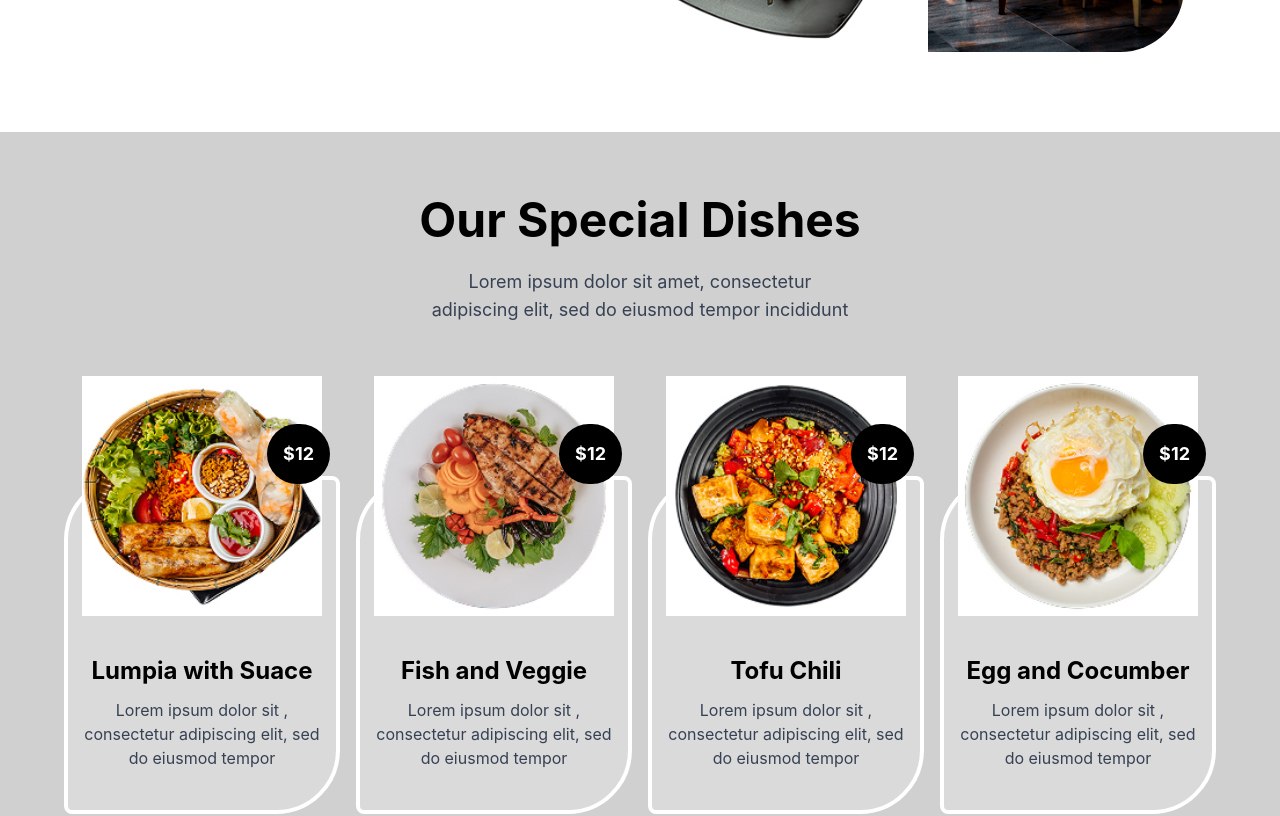
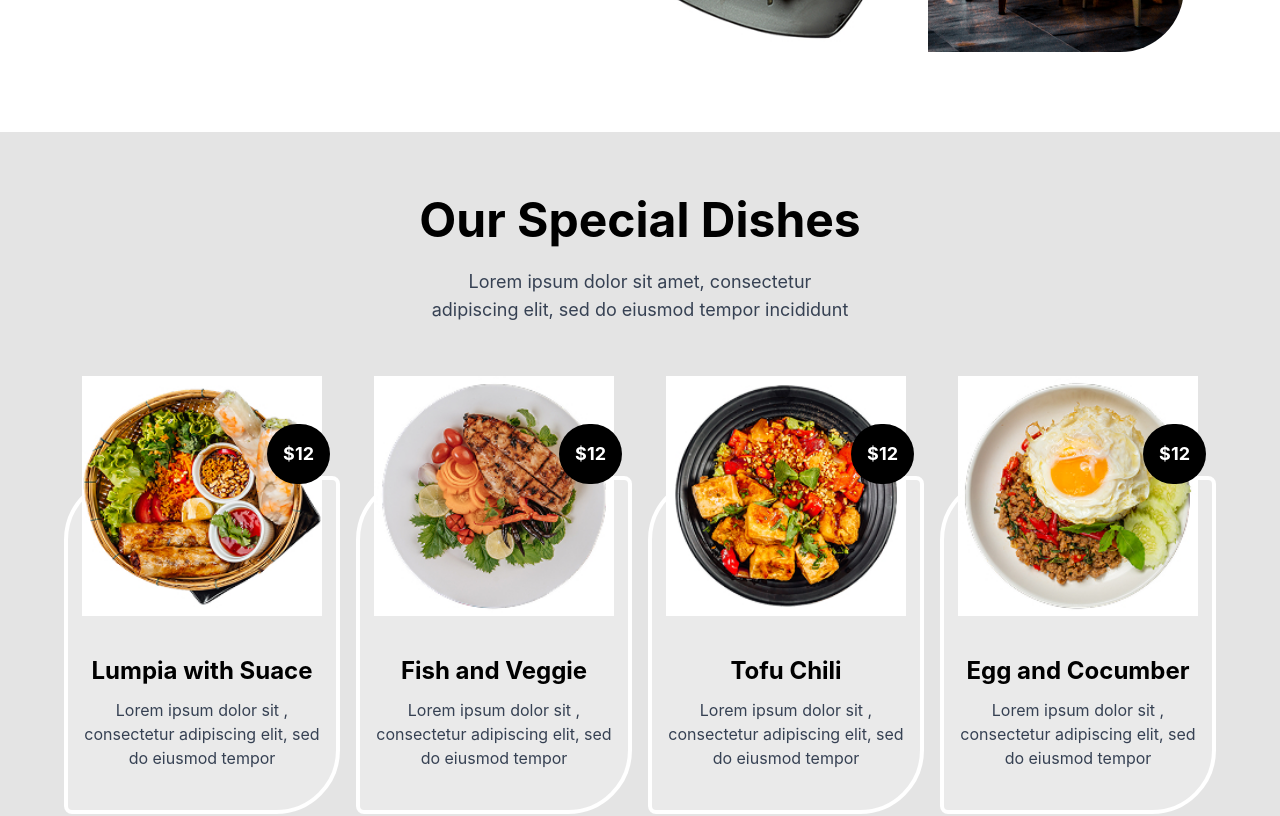
Before and after one commit to Lendl63/Home-page, a Vue app: page / in a window 1280 px wide. Shown: the part 760-1576 px from the top of the page. Built offline with nearby package versions, Linux system fonts and the light colour scheme.

Commit message:
style: add color theme

```diff
--- a/src/main.css
+++ b/src/main.css
@@ -3,7 +3,7 @@
 @theme {
     --color-primary: #ea6d27;
     --color-dark: #101a24;
-    --color-gray: #d1d0d0;
+    --color-gray: #e4e4e4;
 
     --radius-4xl: 4rem;
 
```
